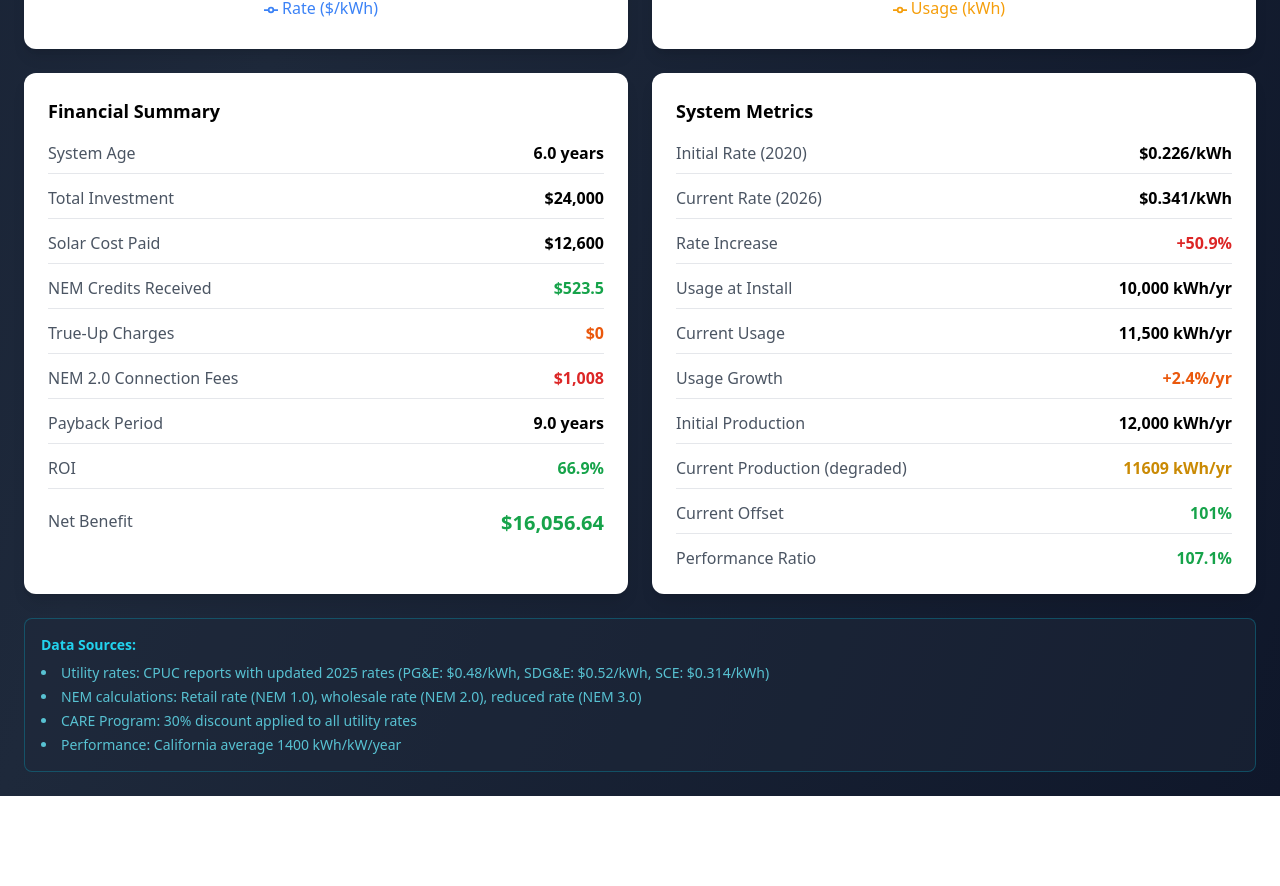
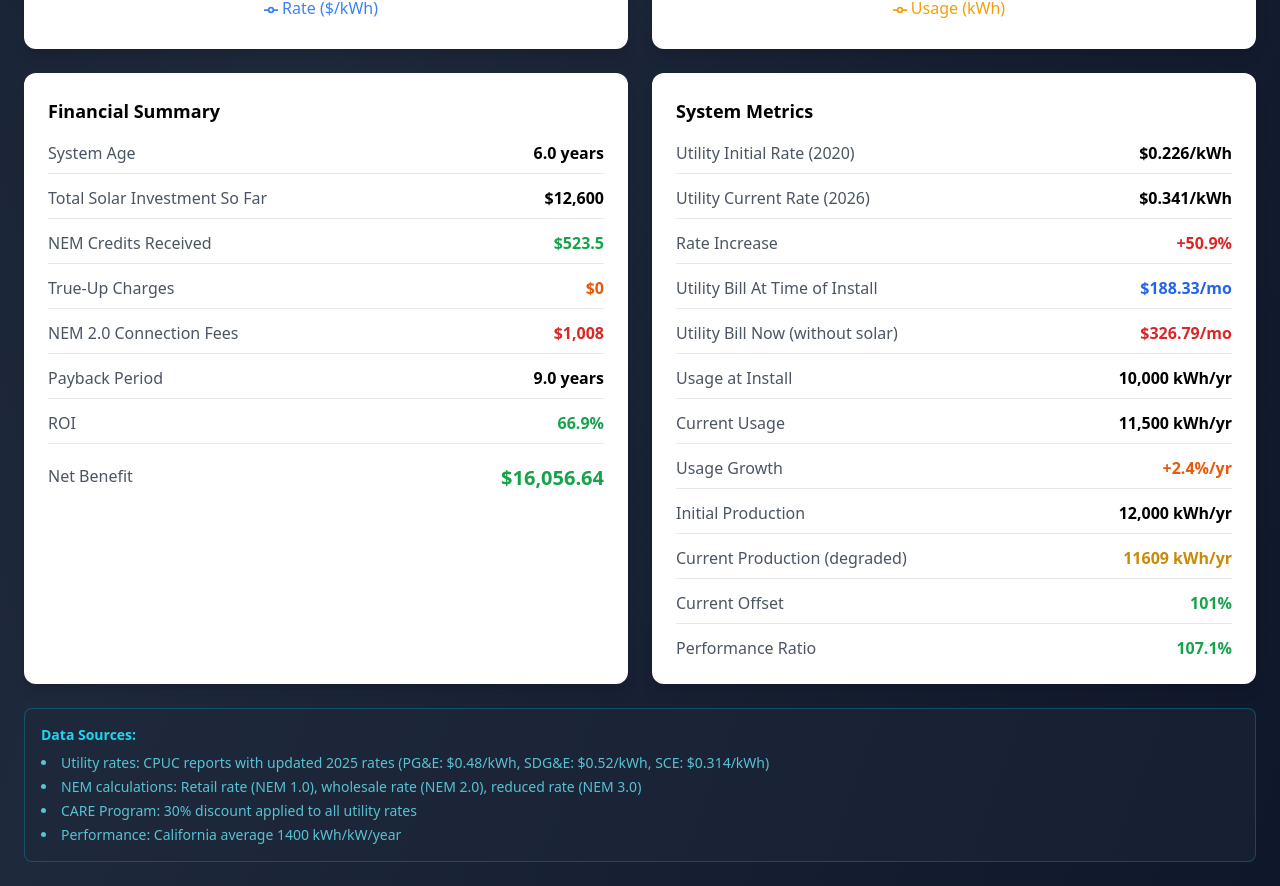
Before and after one commit to dgwest17/solarhealth, a React (Vite) app: page / in a window 1280 px wide. Shown: the part 2690-3576 px from the top of the page. Before the commit the page ends 3486 px from the top, so only its background shows below. Built offline with nearby package versions, Linux system fonts and the light colour scheme.

Commit message:
Update SummaryTables.jsx

```diff
--- a/src/components/SummaryTables.jsx
+++ b/src/components/SummaryTables.jsx
@@ -12,13 +12,7 @@ const SummaryTables = ({ calculations, inputs }) => {
             <span className="font-semibold">{calculations.yearsSinceInstall} years</span>
           </div>
           <div className="flex justify-between border-b pb-2">
-            <span className="text-gray-600">Total Investment</span>
-            <span className="font-semibold">
-              ${parseFloat(calculations.totalInvestment).toLocaleString()}
-            </span>
-          </div>
-          <div className="flex justify-between border-b pb-2">
-            <span className="text-gray-600">Solar Cost Paid</span>
+            <span className="text-gray-600">Total Solar Investment So Far</span>
             <span className="font-semibold">
               ${parseFloat(calculations.cumulativeCost).toLocaleString()}
             </span>
@@ -91,16 +85,28 @@ const SummaryTables = ({ calculations, inputs }) => {
         <h3 className="text-lg font-semibold mb-4">System Metrics</h3>
         <div className="space-y-3">
           <div className="flex justify-between border-b pb-2">
-            <span className="text-gray-600">Initial Rate ({inputs.installedYear})</span>
+            <span className="text-gray-600">Utility Initial Rate ({inputs.installedYear})</span>
             <span className="font-semibold">${calculations.initialUtilityRate}/kWh</span>
           </div>
           <div className="flex justify-between border-b pb-2">
-            <span className="text-gray-600">Current Rate ({inputs.nowYear})</span>
+            <span className="text-gray-600">Utility Current Rate ({inputs.nowYear})</span>
             <span className="font-semibold">${calculations.currentUtilityRate}/kWh</span>
           </div>
           <div className="flex justify-between border-b pb-2">
             <span className="text-gray-600">Rate Increase</span>
             <span className="font-semibold text-red-600">+{calculations.rateIncrease}%</span>
+          </div>
+          <div className="flex justify-between border-b pb-2">
+            <span className="text-gray-600">Utility Bill At Time of Install</span>
+            <span className="font-semibold text-blue-600">
+              ${parseFloat(calculations.utilityBillAtInstall).toLocaleString()}/mo
+            </span>
+          </div>
+          <div className="flex justify-between border-b pb-2">
+            <span className="text-gray-600">Utility Bill Now (without solar)</span>
+            <span className="font-semibold text-red-600">
+              ${parseFloat(calculations.utilityBillNow).toLocaleString()}/mo
+            </span>
           </div>
           <div className="flex justify-between border-b pb-2">
             <span className="text-gray-600">Usage at Install</span>
```
